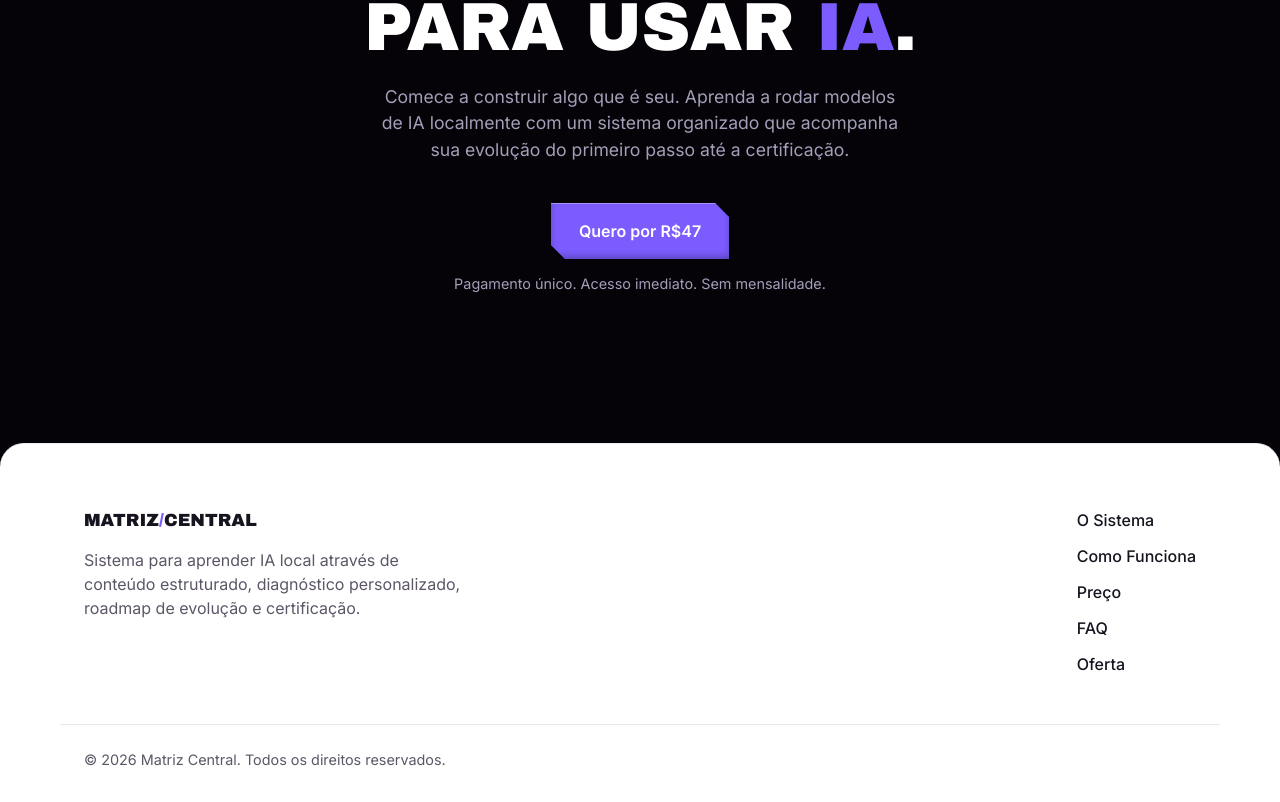
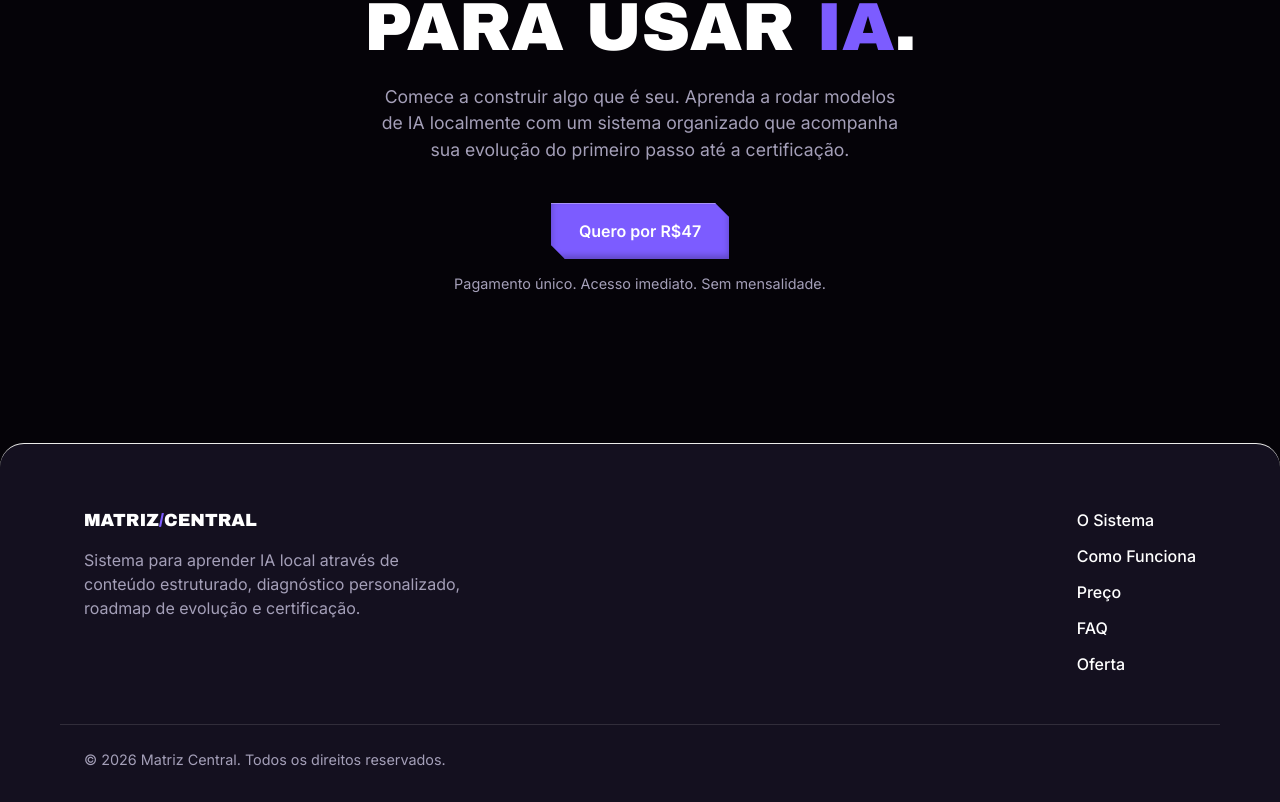
Before and after one commit to limajeferson/matrizcentral, a Next.js app: page / in a window 1280 px wide. Shown: the part 8250-9052 px from the top of the page. Built offline with nearby package versions, Linux system fonts and the light colour scheme.

Commit message:
feat: rodape em surface escuro (#14101F)

```diff
--- a/src/app/(marketing)/landing-v2.css
+++ b/src/app/(marketing)/landing-v2.css
@@ -708,14 +708,14 @@
 .mcv2 .mc-closing-cta { margin-top: 40px; }
 .mcv2 .mc-closing-cta-note { margin-top: 14px; color: var(--mc-gray); font-size: 0.9rem; }
 
-/* ---- Footer claro ---- */
+/* ---- Footer escuro ---- */
 .mcv2 .mc-footer {
-  background: #ffffff;
-  color: #17131f;
+  background: #14101F;
+  color: var(--mc-white);
   border-radius: var(--mc-radius) var(--mc-radius) 0 0;
   padding: 64px 0 32px;
 }
-.mcv2 .mc-footer .mc-logo { color: #17131f; }
+.mcv2 .mc-footer .mc-logo { color: var(--mc-white); }
 .mcv2 .mc-footer-grid {
   display: grid;
   grid-template-columns: 1fr auto;
@@ -725,7 +725,7 @@
 .mcv2 .mc-footer-desc {
   margin-top: 16px;
   max-width: 380px;
-  color: #5c5666;
+  color: var(--mc-gray);
 }
 .mcv2 .mc-footer-nav {
   display: flex;
@@ -734,15 +734,15 @@
 }
 .mcv2 .mc-footer-nav a {
   text-decoration: none;
-  color: #17131f;
+  color: var(--mc-white);
   font-weight: 500;
 }
-.mcv2 .mc-footer-nav a:hover { color: var(--mc-accent-deep); }
+.mcv2 .mc-footer-nav a:hover { color: var(--mc-accent); }
 .mcv2 .mc-footer-bottom {
   margin-top: 48px;
   padding-top: 24px;
-  border-top: 1px solid #e8e5ee;
-  color: #5c5666;
+  border-top: 1px solid var(--mc-line);
+  color: var(--mc-gray);
   font-size: 0.9rem;
 }
 @media (max-width: 640px) {
```
